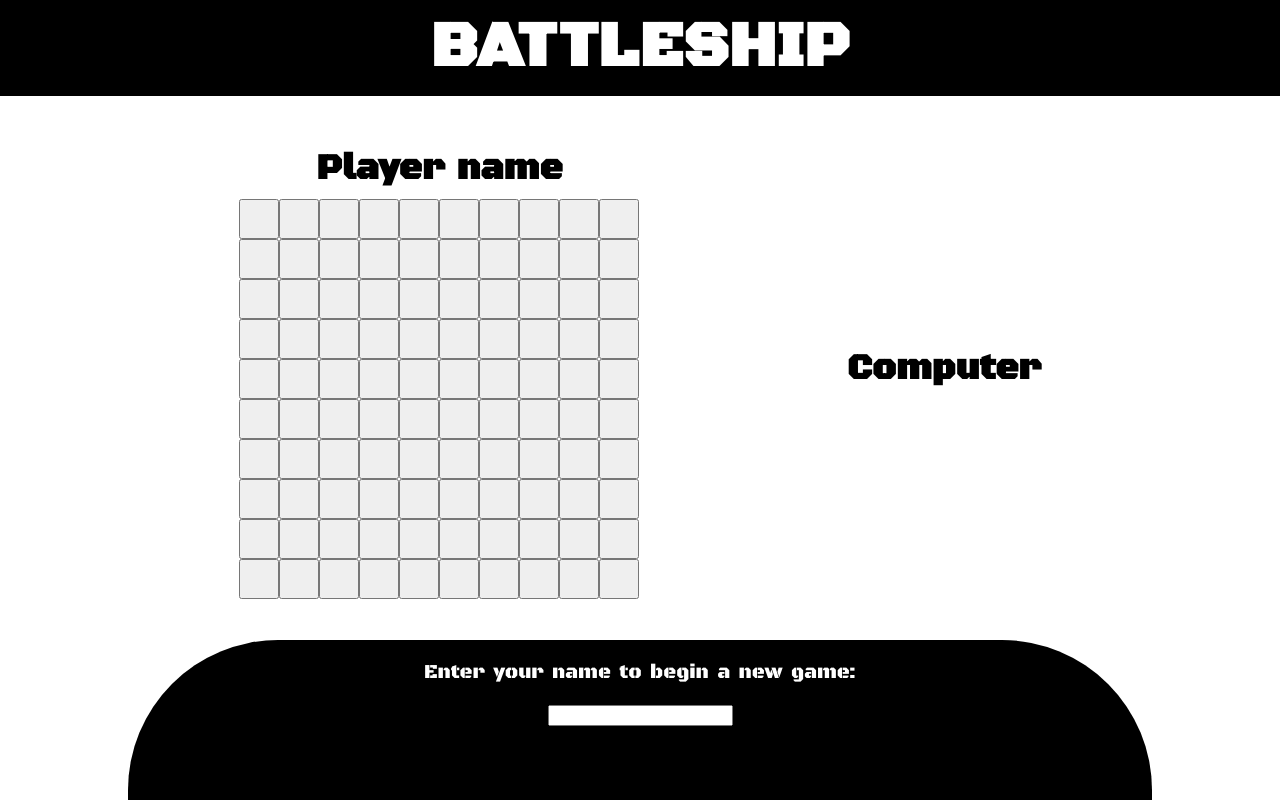
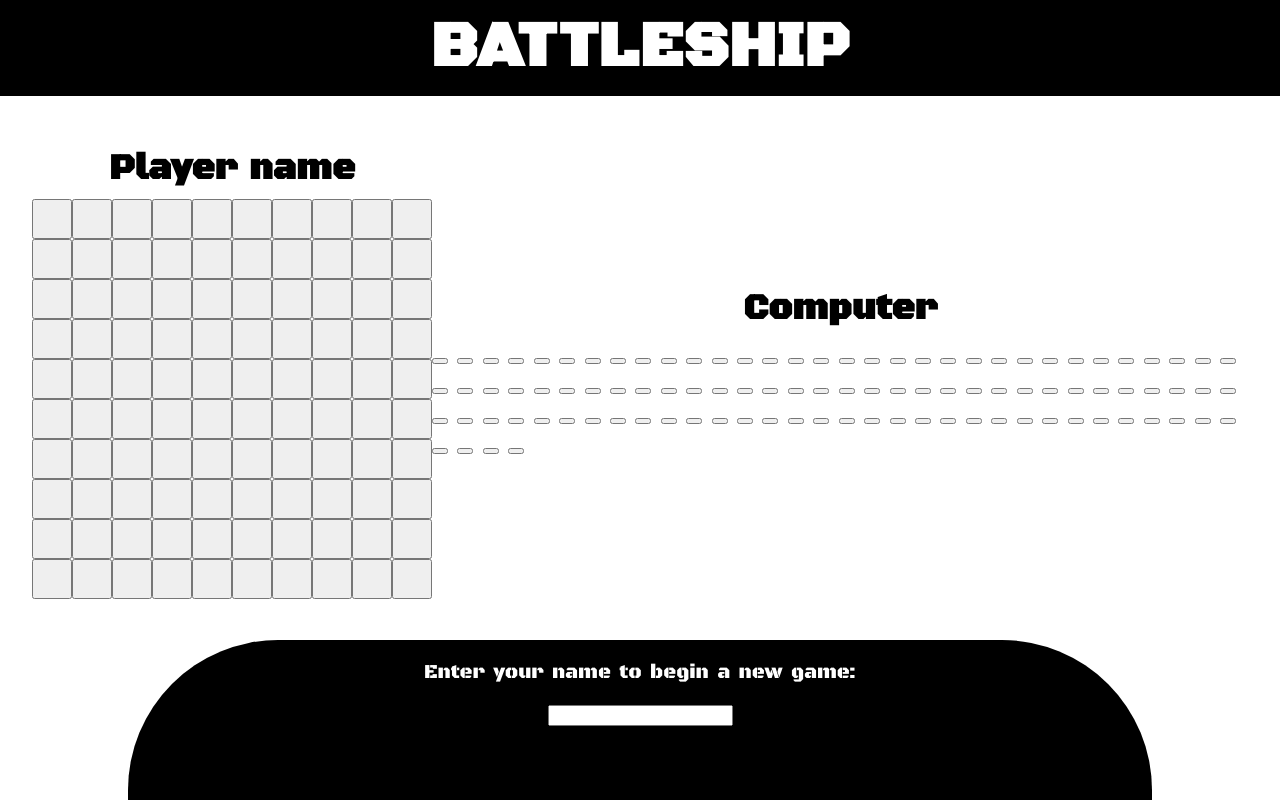
Before and after one commit to cynthem/Battleship, a website: page dist/index.html in a window 1280 px wide. Drawn offline with Linux system fonts and the light colour scheme.

Commit message:
Add computer board divs

```diff
--- a/dist/index.html
+++ b/dist/index.html
@@ -126,7 +126,108 @@
 
             <div class="right-side">
                 <h2>Computer</h2>
-                <div class="right-board"></div>
+                <div class="right-board">
+                    <button class="computer-0"></button>
+                    <button class="computer-1"></button>
+                    <button class="computer-2"></button>
+                    <button class="computer-3"></button>
+                    <button class="computer-4"></button>
+                    <button class="computer-5"></button>
+                    <button class="computer-6"></button>
+                    <button class="computer-7"></button>
+                    <button class="computer-8"></button>
+                    <button class="computer-9"></button>
+                    <button class="computer-10"></button>
+                    <button class="computer-11"></button>
+                    <button class="computer-12"></button>
+                    <button class="computer-13"></button>
+                    <button class="computer-14"></button>
+                    <button class="computer-15"></button>
+                    <button class="computer-16"></button>
+                    <button class="computer-17"></button>
+                    <button class="computer-18"></button>
+                    <button class="computer-19"></button>
+                    <button class="computer-20"></button>
+                    <button class="computer-21"></button>
+                    <button class="computer-22"></button>
+                    <button class="computer-23"></button>
+                    <button class="computer-24"></button>
+                    <button class="computer-25"></button>
+                    <button class="computer-26"></button>
+                    <button class="computer-27"></button>
+                    <button class="computer-28"></button>
+                    <button class="computer-29"></button>
+                    <button class="computer-30"></button>
+                    <button class="computer-31"></button>
+                    <button class="computer-32"></button>
+                    <button class="computer-33"></button>
+                    <button class="computer-34"></button>
+                    <button class="computer-35"></button>
+                    <button class="computer-36"></button>
+                    <button class="computer-37"></button>
+                    <button class="computer-38"></button>
+                    <button class="computer-39"></button>
+                    <button class="computer-40"></button>
+                    <button class="computer-41"></button>
+                    <button class="computer-42"></button>
+                    <button class="computer-43"></button>
+                    <button class="computer-44"></button>
+                    <button class="computer-45"></button>
+                    <button class="computer-46"></button>
+                    <button class="computer-47"></button>
+                    <button class="computer-48"></button>
+                    <button class="computer-49"></button>
+                    <button class="computer-50"></button>
+                    <button class="computer-51"></button>
+                    <button class="computer-52"></button>
+                    <button class="computer-53"></button>
+                    <button class="computer-54"></button>
+                    <button class="computer-55"></button>
+                    <button class="computer-56"></button>
+                    <button class="computer-57"></button>
+                    <button class="computer-58"></button>
+                    <button class="computer-59"></button>
+                    <button class="computer-60"></button>
+                    <button class="computer-61"></button>
+                    <button class="computer-62"></button>
+                    <button class="computer-63"></button>
+                    <button class="computer-64"></button>
+                    <button class="computer-65"></button>
+                    <button class="computer-66"></button>
+                    <button class="computer-67"></button>
+                    <button class="computer-68"></button>
+                    <button class="computer-69"></button>
+                    <button class="computer-70"></button>
+                    <button class="computer-71"></button>
+                    <button class="computer-72"></button>
+                    <button class="computer-73"></button>
+                    <button class="computer-74"></button>
+                    <button class="computer-75"></button>
+                    <button class="computer-76"></button>
+                    <button class="computer-77"></button>
+                    <button class="computer-78"></button>
+                    <button class="computer-79"></button>
+                    <button class="computer-80"></button>
+                    <button class="computer-81"></button>
+                    <button class="computer-82"></button>
+                    <button class="computer-83"></button>
+                    <button class="computer-84"></button>
+                    <button class="computer-85"></button>
+                    <button class="computer-86"></button>
+                    <button class="computer-87"></button>
+                    <button class="computer-88"></button>
+                    <button class="computer-89"></button>
+                    <button class="computer-90"></button>
+                    <button class="computer-91"></button>
+                    <button class="computer-92"></button>
+                    <button class="computer-93"></button>
+                    <button class="computer-94"></button>
+                    <button class="computer-95"></button>
+                    <button class="computer-96"></button>
+                    <button class="computer-97"></button>
+                    <button class="computer-98"></button>
+                    <button class="computer-99"></button>
+                </div>
             </div>
 
         </div>
```
